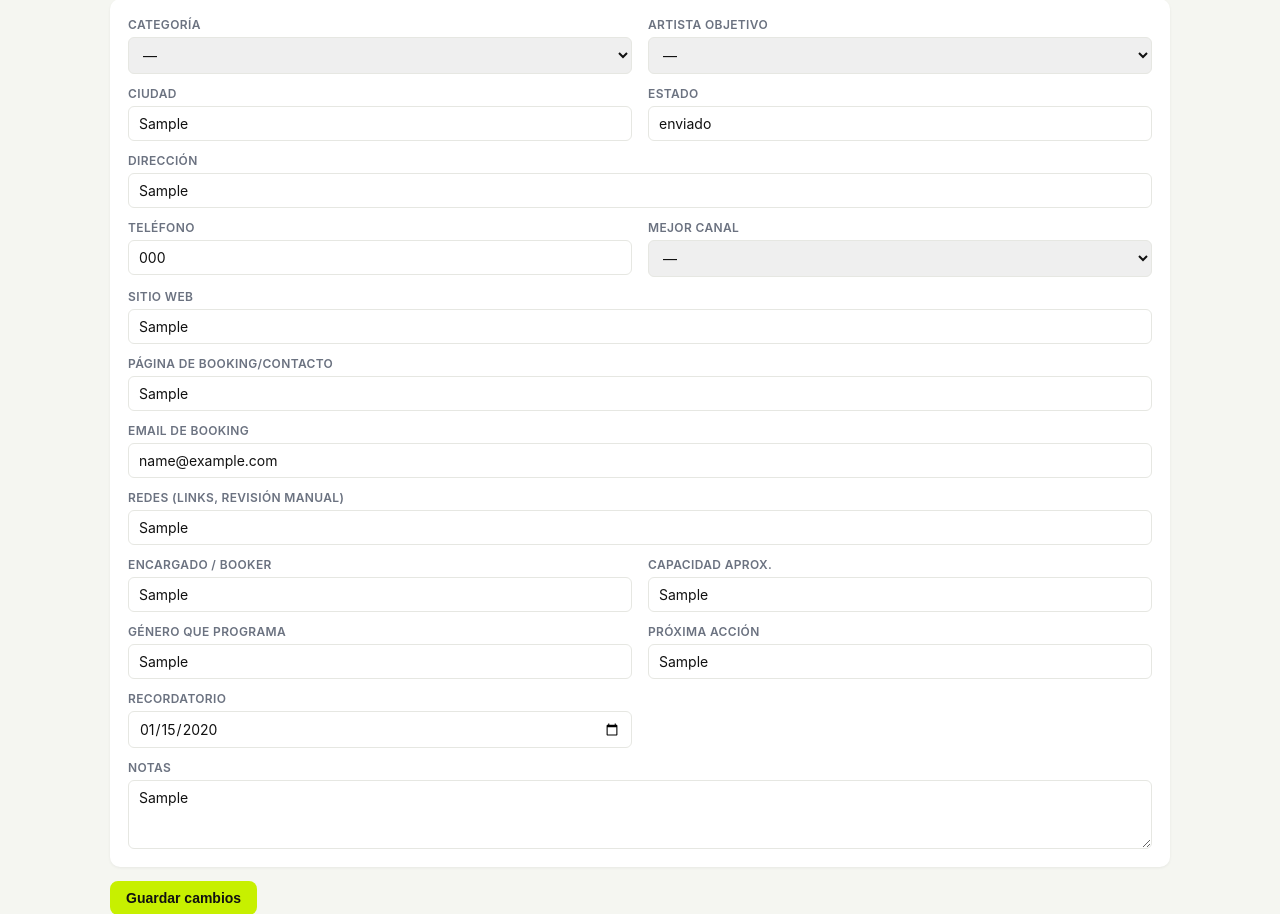
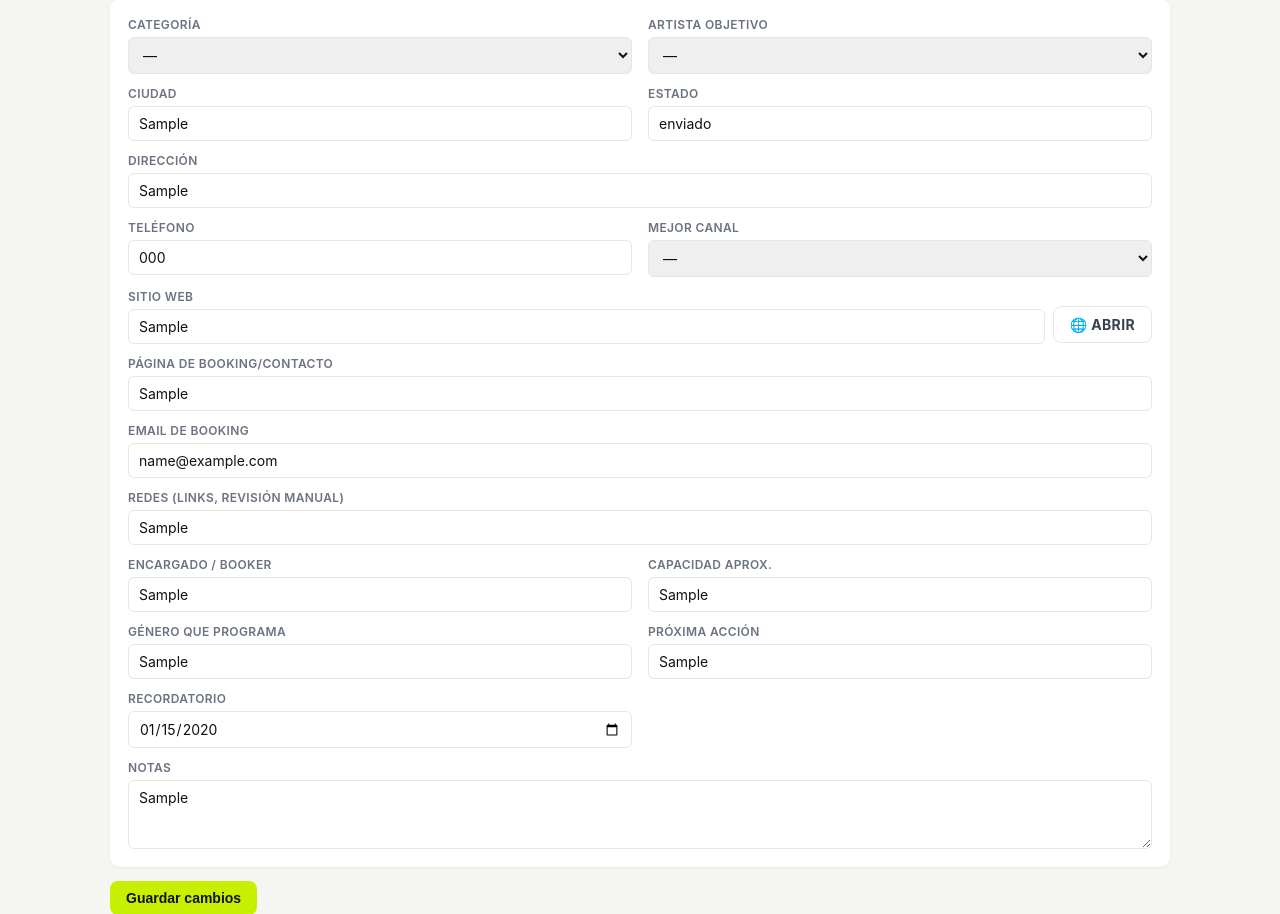
Before and after one commit to bragicompany/bragicrm, a Flask app: page /venue/1 in a window 1280 px wide. Shown: the part 646-1560 px from the top of the page. Run offline with Flask 3, Linux system fonts and the light colour scheme; tables that the repository leaves empty hold one stand-in row (values such as "Sample post"); some libraries are stand-ins or nearby versions.

Commit message:
Ficha: boton "Abrir" para abrir el sitio web del venue en otra pestana
Co-Authored-By: Claude Opus 4.8 <noreply@anthropic.com>

```diff
--- a/templates/ficha.html
+++ b/templates/ficha.html
@@ -104,7 +104,16 @@
           <option value="whatsapp" {% if mc=='whatsapp' %}selected{% endif %}>whatsapp</option>
         </select>
       </label>
-      <label class="ancho">Sitio web <input type="text" name="web" value="{{ v.web or '' }}"></label>
+      <label class="ancho">Sitio web
+        <span style="display:flex;gap:8px;align-items:center">
+          <input type="text" name="web" value="{{ v.web or '' }}" style="flex:1">
+          {% if v.web %}
+            {% set web_url = v.web if v.web.startswith('http') else 'https://' ~ v.web %}
+            <a class="btn gris" href="{{ web_url }}" target="_blank" rel="noopener"
+               title="Abrir el sitio web en otra pestaña" style="white-space:nowrap">🌐 Abrir</a>
+          {% endif %}
+        </span>
+      </label>
       <label class="ancho">Página de booking/contacto <input type="text" name="pagina_booking" value="{{ v.pagina_booking or '' }}"></label>
       <label class="ancho">Email de booking <input type="text" name="email" value="{{ v.email or '' }}"></label>
       <label class="ancho">Redes (links, revisión manual) <input type="text" name="redes" value="{{ v.redes or '' }}"></label>
```
